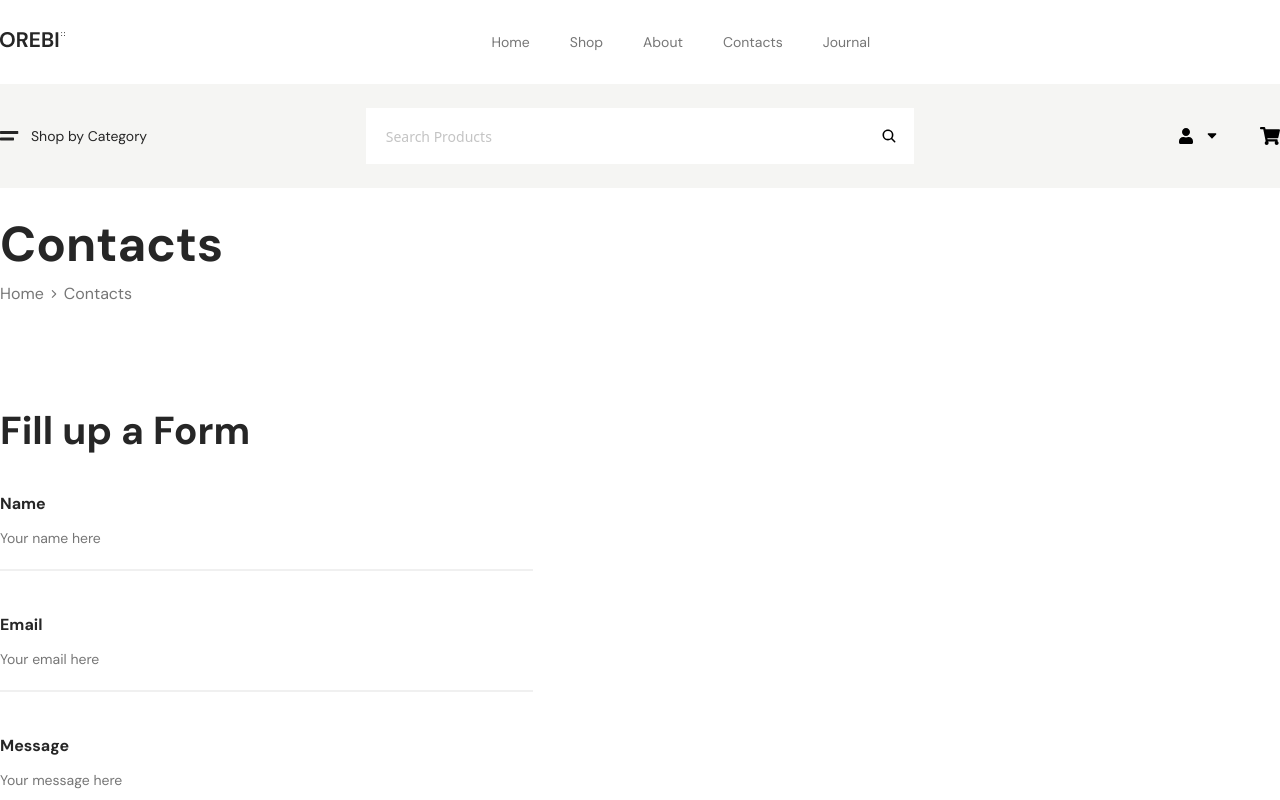
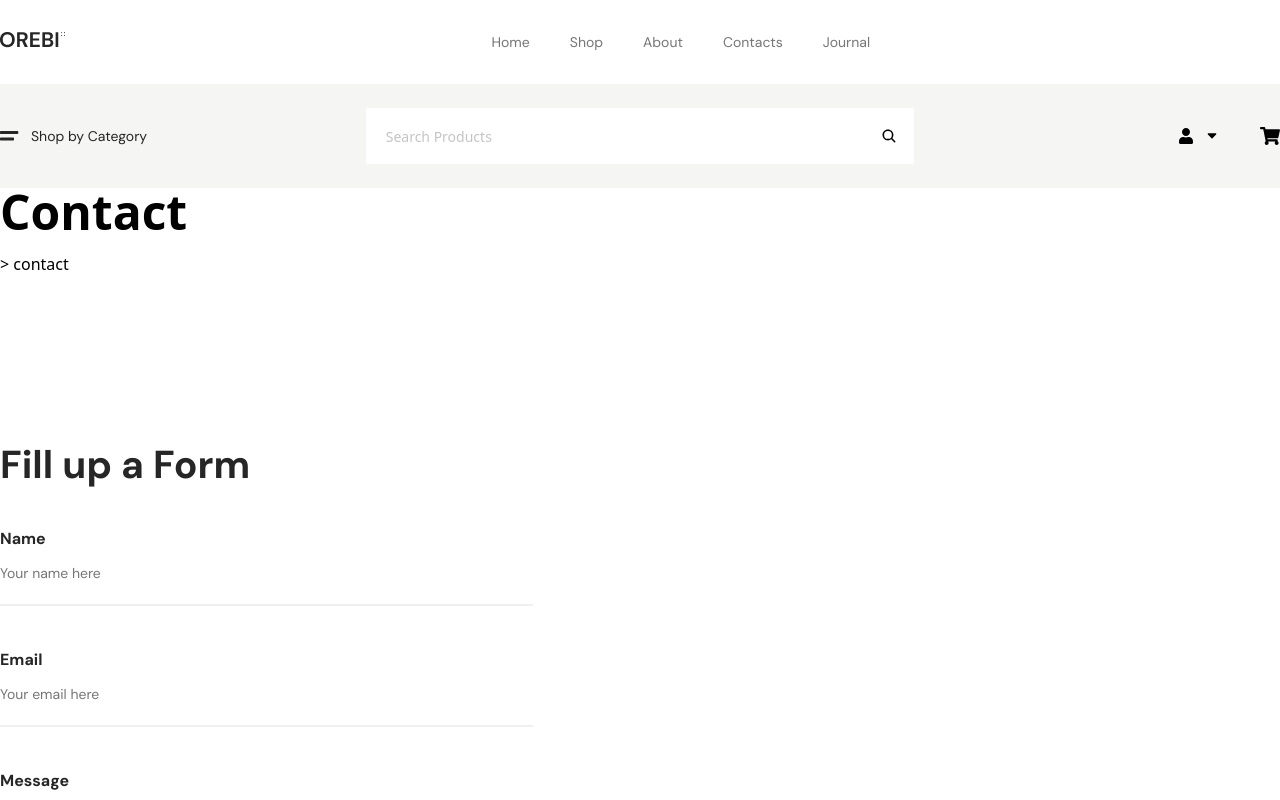
Before and after one commit to sajibkhandev/Ecommerse-2402, a React (Vite) app: page /contacts in a window 1280 px wide. Shown: the top 800 px of the page. Built offline with nearby package versions, Linux system fonts and the light colour scheme.

Commit message:
breadCrumbs added

```diff
--- a/src/layouts/Navber.jsx
+++ b/src/layouts/Navber.jsx
@@ -5,8 +5,18 @@ import Image from '../components/Image'
 import Logo from '../assets/logo.png'
 import List from '../components/List'
 import { Link } from 'react-router-dom'
+import { useDispatch } from 'react-redux'
+import { breads } from '../slices/breadCrumbs'
 
 const Navber = () => {
+  let dispatch=useDispatch()
+
+
+  let hendleBreadCrumb=(name)=>{
+    dispatch(breads(name))
+
+
+  }
   return (
     <nav className='bg-white py-8 '>
       <Container>
@@ -17,11 +27,11 @@ const Navber = () => {
           <div className='w-7/12'>
 
           <ul className='flex gap-x-10'>
-           <Link to='/'> <List text="Home"/></Link>
-            <Link to='/shop'><List text="Shop"/></Link>
-            <Link to='/about'><List text="About"/></Link>
-            <Link to='/contacts'><List text="Contacts"/></Link>
-            <Link to='/journal'><List text="Journal"/></Link>
+           <Link onClick={()=>hendleBreadCrumb("Home")} to='/'> <List text="Home"/></Link>
+            <Link onClick={()=>hendleBreadCrumb("Shop")} to='/shop'><List text="Shop"/></Link>
+            <Link onClick={()=>hendleBreadCrumb("About")} to='/about'><List text="About"/></Link>
+            <Link onClick={()=>hendleBreadCrumb("Contact")} to='/contacts'><List text="Contacts"/></Link>
+            <Link onClick={()=>hendleBreadCrumb("Journal")} to=''><List text="Journal"/></Link>
           </ul>
           </div>
         </Flex>
--- a/src/pages/About.jsx
+++ b/src/pages/About.jsx
@@ -2,16 +2,22 @@ import { useDispatch, useSelector } from 'react-redux'
 import Container from '../components/Container'
 import React, { useState } from 'react'
 import { counter } from '../slices/counterSlice'
+import { Link } from 'react-router-dom'
 
 
 const About = () => {
   let data=useSelector(state=>state.counterFuntion.value)
   let dipatch=useDispatch()
+  let data2=useSelector(state=>state.breadFunction.preiousValue)
 
 
 
   return (
     <Container className='py-10'>
+      <h2 className='text-5xl font-bold pb-4'>About</h2>
+      <div className='pb-20'>
+        <p><Link to={data2=="Home"?'/':`/${data2}`}>{data2}</Link> > about</p>
+      </div>
 
      <h1>counter{data}</h1>
      <button onClick={()=>dipatch(counter(10))}>Sent data</button>
--- a/src/pages/Contacts.jsx
+++ b/src/pages/Contacts.jsx
@@ -9,13 +9,18 @@ import Location from '../assets/location.png'
 import Flex from '../components/Flex';
 import { FaPlus } from 'react-icons/fa';
 import List from './../components/List';
+import { useSelector } from 'react-redux';
+import { Link } from 'react-router-dom';
 
 const Contacts = () => {
+  let data2=useSelector(state=>state.breadFunction.preiousValue)
   return (
     <section>
       <Container>
-        <CommonHeading className='pt-5' text='Contacts'/>
-        <ArrowPages prevPage='Home' nextPage='Contacts'/>
+      <h2 className='text-5xl font-bold pb-4'>Contact</h2>
+      <div className='pb-20'>
+        <p><Link to={data2=="Home"?'/':`/${data2}`}>{data2}</Link> > contact</p>
+      </div>
         <h5 className='text-[39px] text-primary font-dm font-bold pt-20 pb-10'>Fill up a Form</h5>
         <div>
           <SignUpForm className="!pb-5 !-mt-2" formTitle='Name' formText='Your name here'/>
--- a/src/pages/Shop.jsx
+++ b/src/pages/Shop.jsx
@@ -8,9 +8,15 @@ import IconTwo from '../../public/iconTwo.png'
 
 import { LuPlus } from 'react-icons/lu'
 import Catagory from '../components/Catagory.jsx'
+import { useSelector } from 'react-redux'
+import { Link } from 'react-router-dom'
+
 
 
 const Shop = () => {
+  let data=useSelector(state=>state.breadFunction.preiousValue)
+
+
   let [show,setShow]=useState(false)
   let handleCatagoryOne=()=>{
     setShow(!show)
@@ -19,7 +25,12 @@ const Shop = () => {
   return (
    <section className='py-[140px]'>
     <Container>
-      <Flex >
+      <h2 className='text-5xl font-bold pb-4'>Shop</h2>
+      <div className='pb-20'>
+        <p><Link to={data=="Home"?'/':`/${data}`}>{data}</Link> > shop</p>
+      </div>
+
+      <Flex  >
         <div className='w-3/12 pr-10'>
         <h3 className='text-xl text-[#262626] font-dm font-bold'>Shop by Category</h3>
         <div className='py-9'>
--- /dev/null
+++ b/src/slices/breadCrumbs.js
@@ -0,0 +1,22 @@
+import { createSlice } from '@reduxjs/toolkit'
+
+export const breadCrumbs = createSlice({
+  name: 'breadCrumbs',
+  initialState: {
+    currentValue:"",
+    preiousValue:""
+  },
+  reducers: {
+    breads: (state,action) => {
+
+      state.preiousValue=state.currentValue
+      state.currentValue=action.payload
+
+
+    }
+  },
+})
+
+export const { breads} = breadCrumbs.actions
+
+export default breadCrumbs.reducer
--- a/src/slices/counterSlice.js
+++ b/src/slices/counterSlice.js
@@ -9,10 +9,6 @@ export const counterSlice = createSlice({
     counter: (state,action) => {
       state.value+=action.payload
 
-
-
-
-
     }
   },
 })
--- a/src/store.js
+++ b/src/store.js
@@ -1,8 +1,10 @@
 import { configureStore } from '@reduxjs/toolkit'
 import counterSlice from './slices/counterSlice'
+import breadCrumbs from './slices/breadCrumbs'
 
 export default configureStore({
   reducer: {
-    counterFuntion:counterSlice
+    counterFuntion:counterSlice,
+    breadFunction:breadCrumbs
   },
 })
```
